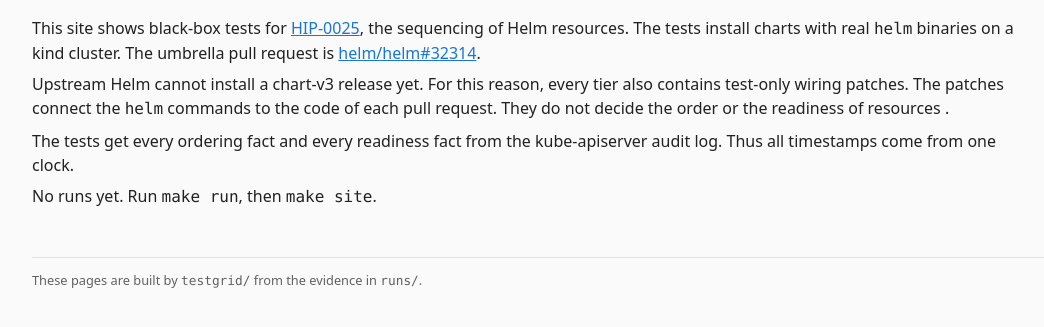
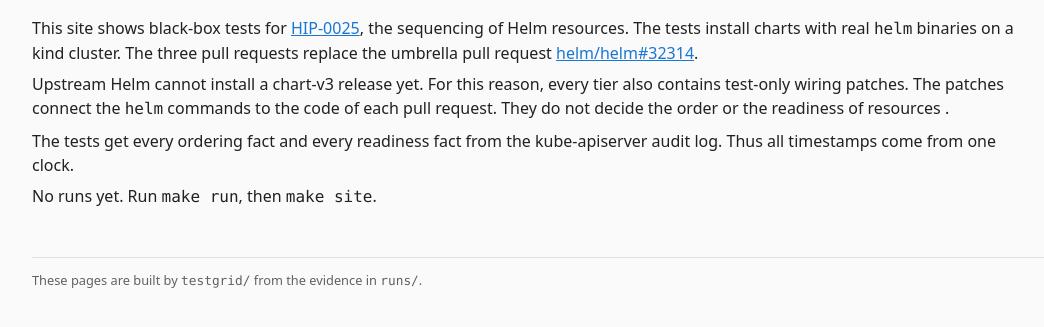
Before and after one commit to caretak3r/helm-hip-0025-e2e, a Python web app: template testgrid/templates/index.html.j2 in a window 1280 px wide. Shown: the part 88-415 px from the top of the page, without its empty margins (0-1044 px from the left). Run offline with Jinja, Linux system fonts and the light colour scheme; the template is opened without the code that fills it, so the values that code supplies are empty.

Commit message:
docs: link the HIP-0025 pull requests on helm/helm
Signed-off-by: Rohit Gudi <50377477+caretak3r@users.noreply.github.com>

```diff
--- a/testgrid/templates/index.html.j2
+++ b/testgrid/templates/index.html.j2
@@ -9,8 +9,8 @@
 <section class="intro">
   <p>This site shows black-box tests for
     <a href="https://github.com/helm/community/blob/main/hips/hip-0025.md">HIP-0025</a>, the sequencing of
-    Helm resources. The tests install charts with real <code>helm</code> binaries on a kind cluster. The
-    umbrella pull request is <a href="https://github.com/helm/helm/pull/32314">helm/helm#32314</a>.</p>
+    Helm resources. The tests install charts with real <code>helm</code> binaries on a kind cluster. The three
+    pull requests replace the umbrella pull request <a href="https://github.com/helm/helm/pull/32314">helm/helm#32314</a>.</p>
   {% if runs %}
   <p>The work for HIP-0025 is in three pull requests. Each tier is one <code>helm</code> binary:</p>
   <ul>
--- a/tiers.yaml
+++ b/tiers.yaml
@@ -30,7 +30,7 @@ tiers:
     title: PR1 · subchart sequencing
     branch: feat/hip-0025-v3-subcharts
     commit: 04319f19438209b4b82d60438e2b955ecededc9f
-    pr: https://github.com/caretak3r/helm/pull/4
+    pr: https://github.com/helm/helm/pull/32923
     wiring: [base, ordered]
     features: [ordered, subcharts]
   pr2:
@@ -38,7 +38,7 @@ tiers:
     title: PR2 · resource-group sequencing (stacked on PR1)
     branch: feat/hip-0025-v3-resource-groups
     commit: b697bdd956094c37c2387304cfa397b25143bad4
-    pr: https://github.com/caretak3r/helm/pull/5
+    pr: https://github.com/helm/helm/pull/32925
     stacked_on: pr1   # the unit stage tests only the changes PR2 adds to PR1
     wiring: [base, ordered, template]
     features: [ordered, subcharts, groups]
@@ -47,7 +47,7 @@ tiers:
     title: PR3 · custom readiness
     branch: feat/hip-0025-v3-readiness
     commit: 8ae5bce2b48044e40146a58b4c714f3ec49b4da9
-    pr: https://github.com/caretak3r/helm/pull/3
+    pr: https://github.com/helm/helm/pull/32924
     wiring: [base, readiness]
     features: [readiness]
   combined:
```
Also changed, not shown: README.md.
